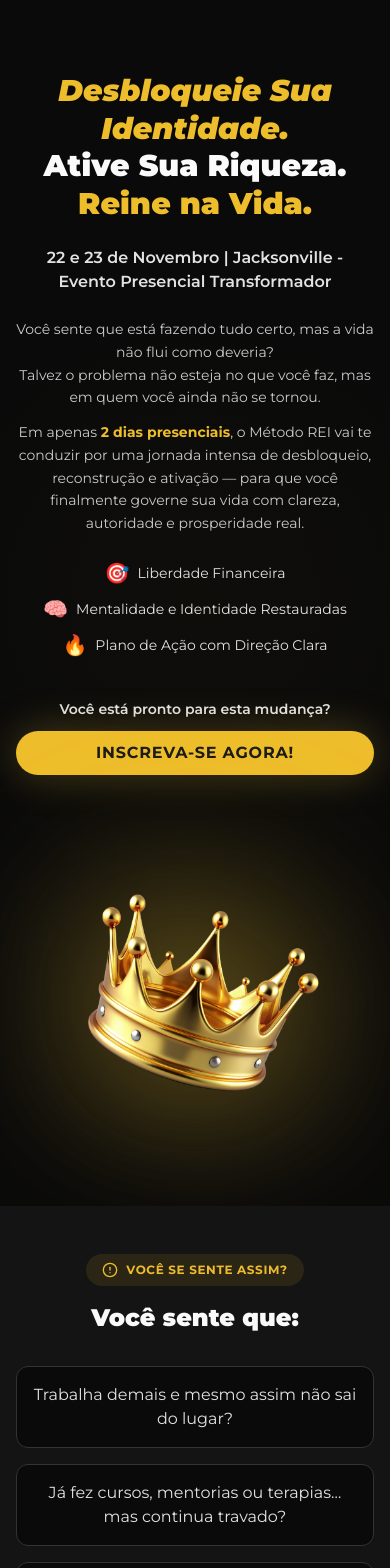
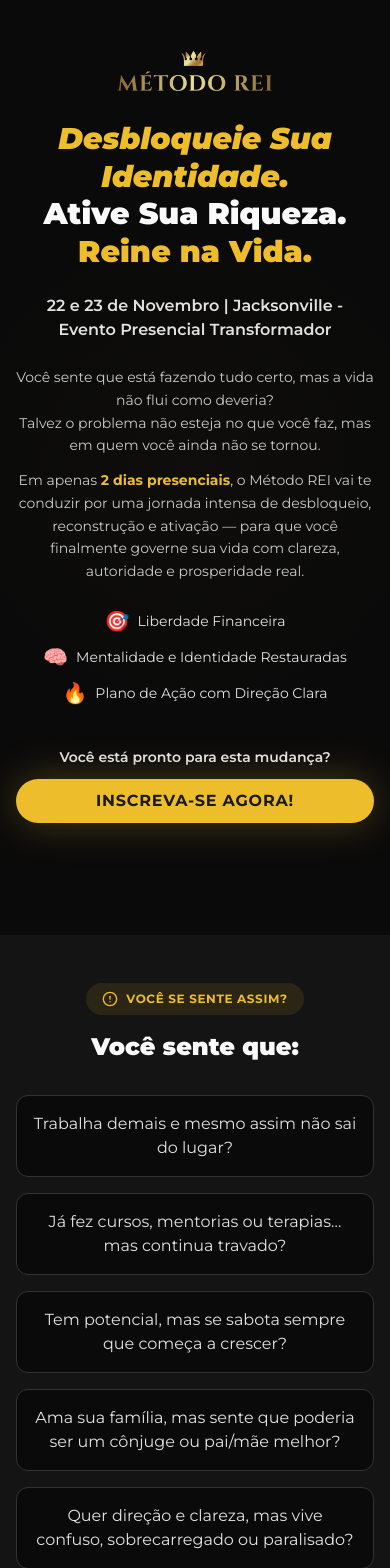
Before and after one commit to lucasalves747/metodorei, a React (Vite) app: page / in a window 390 px wide. Shown: the top 1568 px of the page. Built offline with nearby package versions, Linux system fonts and the light colour scheme; the HTML template or start-up script is replaced by a standard one.

Commit message:
Code edited in Lovable Code Editor
Edited UI in Lovable

```diff
--- a/src/components/Hero.tsx
+++ b/src/components/Hero.tsx
@@ -12,7 +12,7 @@ export const Hero = () => {
         <div className="grid lg:grid-cols-2 gap-8 lg:gap-12 ">
           {/* Left content */}
           <div className="space-y-6 md:space-y-8 animate-fade-in text-center lg:text-left">
-            <div className="hidden md:block mb-4 md:mb-6">
+            <div className="mb-4 md:mb-6">
               <img src={logoImage} alt="Método REI" className="h-12 md:h-16 w-auto mx-auto lg:mx-0" />
             </div>
 
@@ -81,7 +81,7 @@ export const Hero = () => {
               <img
                 src={crownImage}
                 alt="Coroa dourada"
-                className="relative w-full max-w-xs md:max-w-md lg:max-w-xl drop-shadow-[0_0_80px_rgba(212,175,55,0.4)]"
+                className="hidden md:block relative w-full max-w-xs md:max-w-md lg:max-w-xl drop-shadow-[0_0_80px_rgba(212,175,55,0.4)]"
               />
             </div>
           </div>
```
